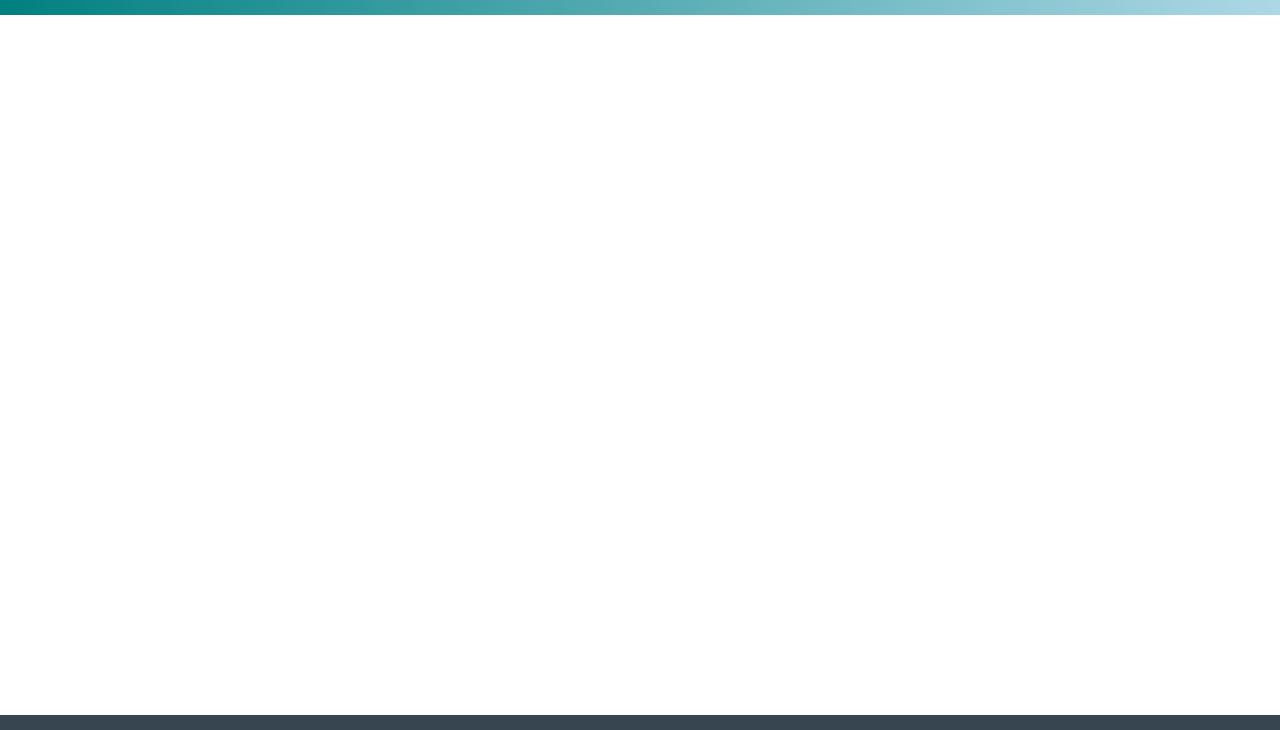
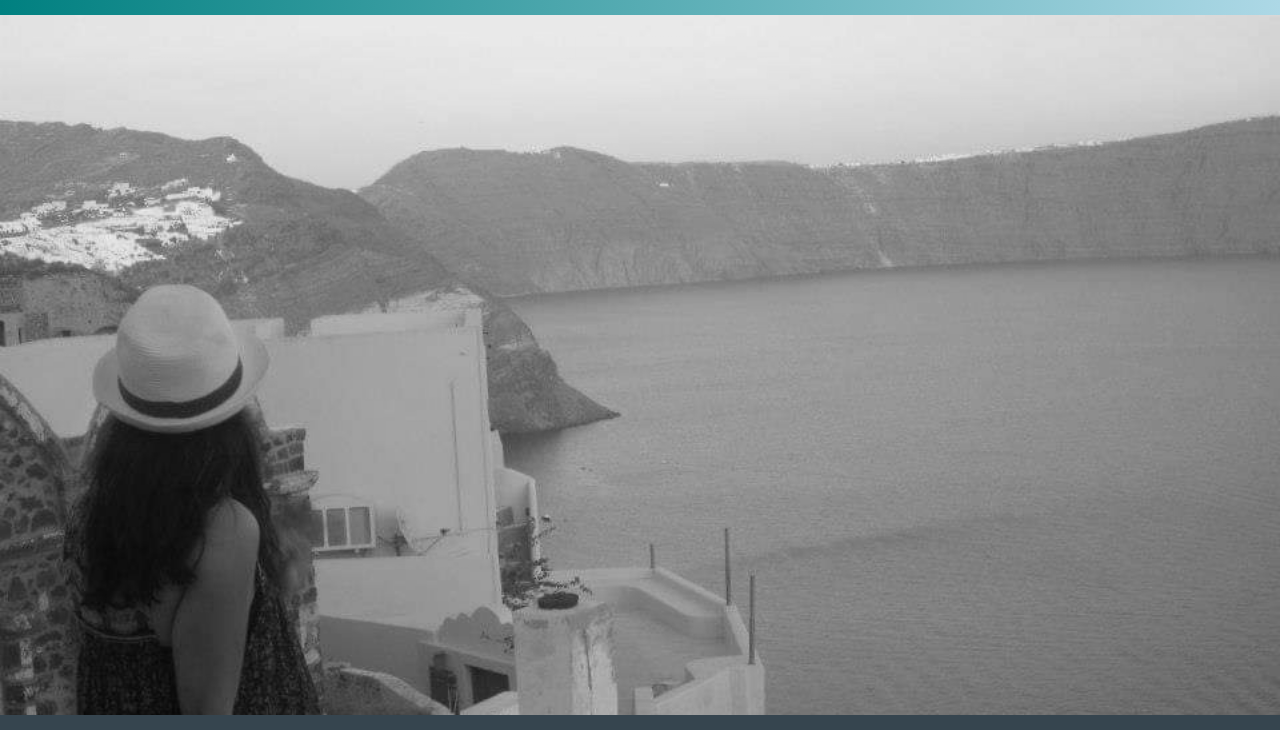
Before and after one commit to tara-p7/ga, a plain HTML site: page index.html in a window 1280 px wide. Shown: the part 62-792 px from the top of the page. Drawn offline with nearby package versions, Linux system fonts and the light colour scheme.

Commit message:
update links

```diff
--- a/CSS/styles.css
+++ b/CSS/styles.css
@@ -175,7 +175,7 @@ a:hover {
     align-content: center;
     height: 700px;
     width: 100%;
-    background-image: url('images/profile-image.jpg');
+    background-image: url('../images/profile-image.jpg');
     background-size: cover;
     background-repeat: no-repeat;
     background-attachment: fixed;
```
